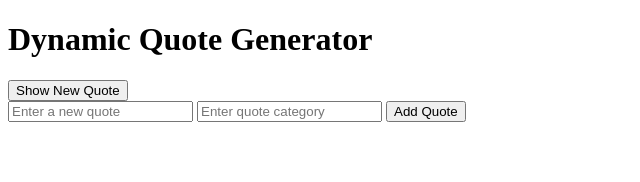
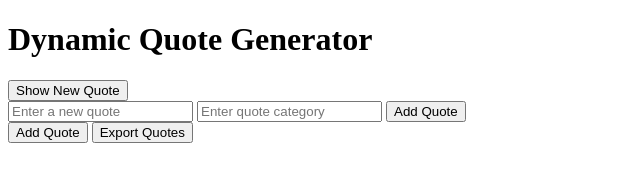
Before and after one commit to sepal12/alx_fe_javascript, a plain HTML site: page dom-manipulation/index.html in a window 1280 px wide. Shown: the whole page, without its empty margins (0-640 px from the left). Drawn offline with Linux system fonts and the light colour scheme.

Commit message:
add guote commit for idex

```diff
--- a/dom-manipulation/index.html
+++ b/dom-manipulation/index.html
@@ -16,4 +16,10 @@
   </div>
   <script src="script.js"></script>
 </body>
+</html><!-- ...existing code... -->
+    <button id="addQuoteBtn">Add Quote</button>
+  </div>
+  <button id="exportQuotes">Export Quotes</button>
+  <script src="script.js"></script>
+</body>
 </html>
```
